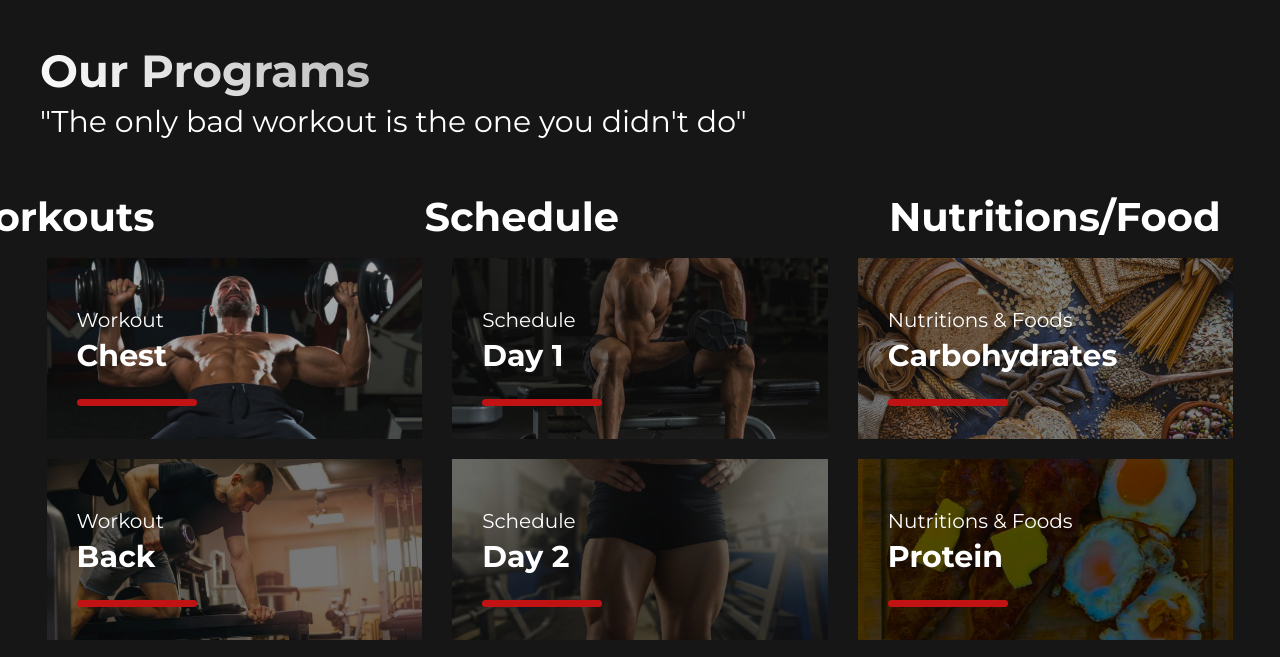
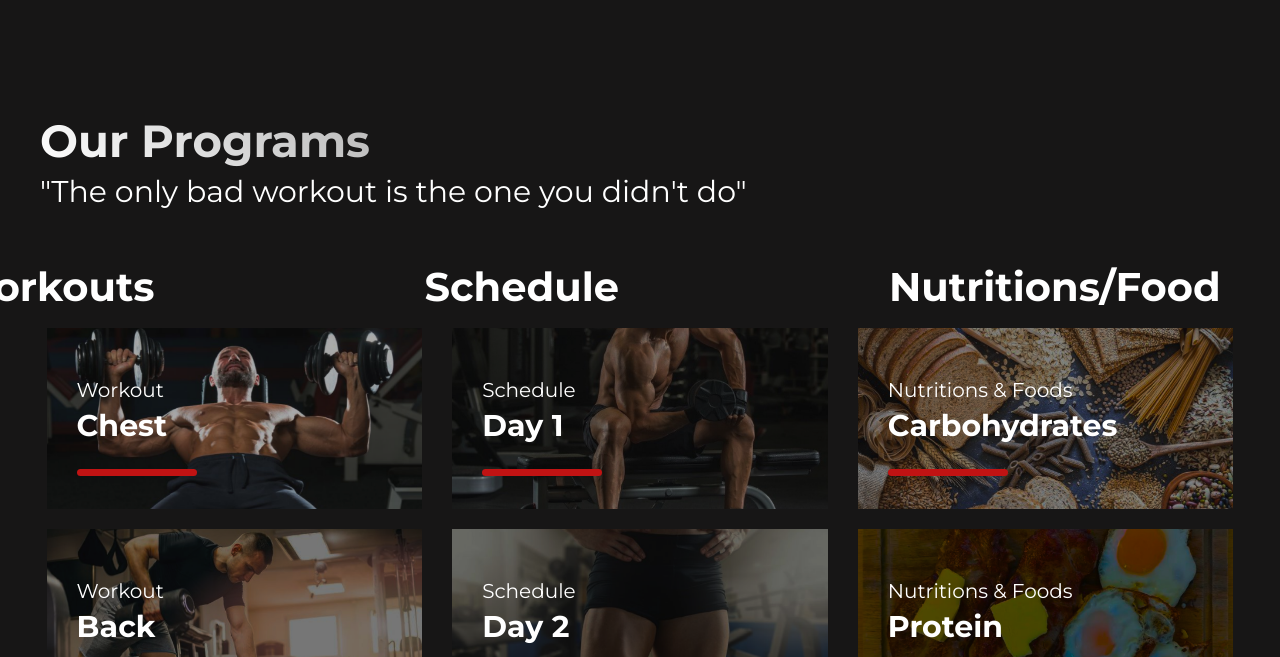
Before and after one commit to HablSank/ITC-Project, a plain HTML site: page about.html in a window 1280 px wide. Shown: the part 1509-2166 px from the top of the page. Drawn offline with Linux system fonts and the light colour scheme.

Commit message:
PROGRAMUPDATE

```diff
--- a/style.css
+++ b/style.css
@@ -371,7 +371,7 @@ form {
 
 .program {
     font-family: 'Montserrat', sans-serif;
-    padding-top: 0px;
+    padding-top: 70px;
     padding-bottom: 150px;
 }
 .program-info{
```
